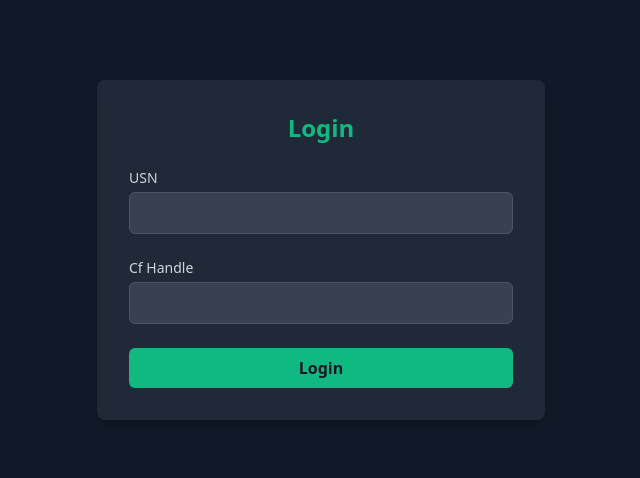
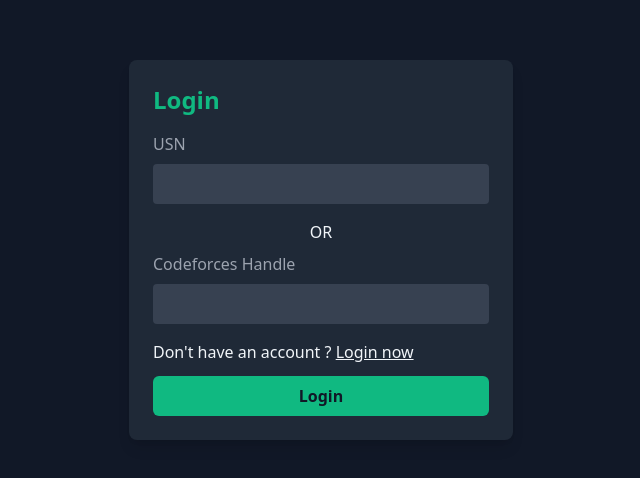
Before and after one commit to Shivanand-hulikatti/codeClub-00, a React (Vite) app in the folder frontend/: page /login in a window 1280 px wide. Shown: the part 150-628 px from the top of the page, without its empty margins (319-959 px from the left). Built offline with nearby package versions, Linux system fonts and the light colour scheme.

Commit message:
given touch to login and register pages

```diff
--- a/frontend/package.json
+++ b/frontend/package.json
@@ -12,6 +12,7 @@
   "dependencies": {
     "@radix-ui/react-slot": "^1.1.0",
     "@studio-freight/react-lenis": "^0.0.47",
+    "axios": "^1.7.7",
     "class-variance-authority": "^0.7.0",
     "clsx": "^2.1.1",
     "lucide-react": "^0.454.0",
--- a/frontend/src/pages/Login.jsx
+++ b/frontend/src/pages/Login.jsx
@@ -1,42 +1,53 @@
+import axios from 'axios';
 import React, { useState } from 'react';
+import { useNavigate } from 'react-router-dom';
 import 'tailwindcss/tailwind.css';
 
 const Login = () => {
+  let navigate = useNavigate();
   const [usn, setUsn] = useState('');
-  const [password, setPassword] = useState('');
+  const [cfHandle, setCfHandle] = useState('');
 
-  const handleLogin = (e) => {
+  const handleLogin =async   (e) => {
     e.preventDefault();
+    if (!usn && !cfHandle) {
+      alert('Please enter either USN or Codeforces Handle');
+      return;
+    }
     // Handle login logic here
+    const loginData = {
+      usn,
+      cfHandle,
+    };
+    const user = await axios.post('http://localhost:5000/login', loginData);
   };
 
   return (
     <div className="min-h-screen flex items-center justify-center bg-gray-900">
-      <div className="bg-gray-800 p-8 rounded-lg shadow-lg w-full max-w-md">
-        <h2 className="text-2xl font-bold text-emerald-500 mb-6 text-center">Login</h2>
-        <form onSubmit={handleLogin} className="space-y-6">
-          <div>
-            <label htmlFor="usn" className="block text-sm font-medium text-gray-300">USN</label>
+      <form onSubmit={handleLogin} className="bg-gray-800 p-6 rounded-lg shadow-lg w-full max-w-sm">
+        <h2 className="text-2xl font-bold text-emerald-500 mb-4">Login</h2>
+        <div className="mb-4">
+          <label className="block text-gray-400 mb-2" htmlFor="usn">USN</label>
           <input
             type="text"
             id="usn"
             value={usn}
             onChange={(e) => setUsn(e.target.value)}
-              className="mt-1 block w-full px-3 py-2 bg-gray-700 text-gray-300 border border-gray-600 rounded-md focus:outline-none focus:ring-emerald-500 focus:border-emerald-500"
-              required
+            className="w-full p-2 rounded bg-gray-700 text-gray-300 focus:outline-none focus:ring-2 focus:ring-emerald-500"
           />
         </div>
-          <div>
-            <label htmlFor="password" className="block text-sm font-medium text-gray-300">Cf Handle</label>
+        <div className='text-center text-slate-100 pb-2'>OR</div>
+        <div className="mb-4">
+          <label className="block text-gray-400 mb-2" htmlFor="handle">Codeforces Handle</label>
           <input
-              type="password"
-              id="password"
-              value={password}
-              onChange={(e) => setPassword(e.target.value)}
-              className="mt-1 block w-full px-3 py-2 bg-gray-700 text-gray-300 border border-gray-600 rounded-md focus:outline-none focus:ring-emerald-500 focus:border-emerald-500"
-              required
+            type="text"
+            id="cfHandle"
+            value={cfHandle}
+            onChange={(e) => setCfHandle(e.target.value)}
+            className="w-full p-2 rounded bg-gray-700 text-gray-300 focus:outline-none focus:ring-2 focus:ring-emerald-500"
           />
         </div>
+        <div className='text-slate-100 pb-3'>Don't have an account ? <span className='underline cursor-pointer' onClick={e=>navigate('/register')}>Login now</span></div>
         <button
           type="submit"
           className="w-full py-2 px-4 bg-emerald-500 text-gray-900 font-semibold rounded-md hover:bg-emerald-600 focus:outline-none focus:ring-2 focus:ring-emerald-500 focus:ring-offset-2"
@@ -45,7 +56,6 @@ const Login = () => {
         </button>
       </form>
     </div>
-    </div>
   );
 };
 
--- a/frontend/src/pages/Register.jsx
+++ b/frontend/src/pages/Register.jsx
@@ -1,7 +1,9 @@
 
 import React, { useState } from 'react';
+import { useNavigate } from 'react-router-dom';
 
 const Register = () => {
+  let navigate = useNavigate();
   const [usn, setUsn] = useState('');
   const [handle, setHandle] = useState('');
 
@@ -37,12 +39,13 @@ const Register = () => {
             required
           />
         </div>
+        <div className='text-slate-100 pb-3'>Already have an account ? <span className='underline  cursor-pointer' onClick={e=>navigate('/login')}>Login now</span></div>
         <button
-          type="submit"
-          className="w-full py-2 px-4 bg-emerald-500 text-gray-900 font-bold rounded hover:bg-emerald-600 focus:outline-none focus:ring-2 focus:ring-emerald-500"
-        >
-          Register
-        </button>
+            type="submit"
+            className="w-full py-2 px-4 bg-emerald-500 text-gray-900 font-semibold rounded-md hover:bg-emerald-600 focus:outline-none focus:ring-2 focus:ring-emerald-500 focus:ring-offset-2"
+          >
+            Register
+          </button>
       </form>
     </div>
   );
```
Also changed, not shown: 1 other file (tests, documents, lock files or other folders). Lines whose indentation alone changed are shown as unchanged.
